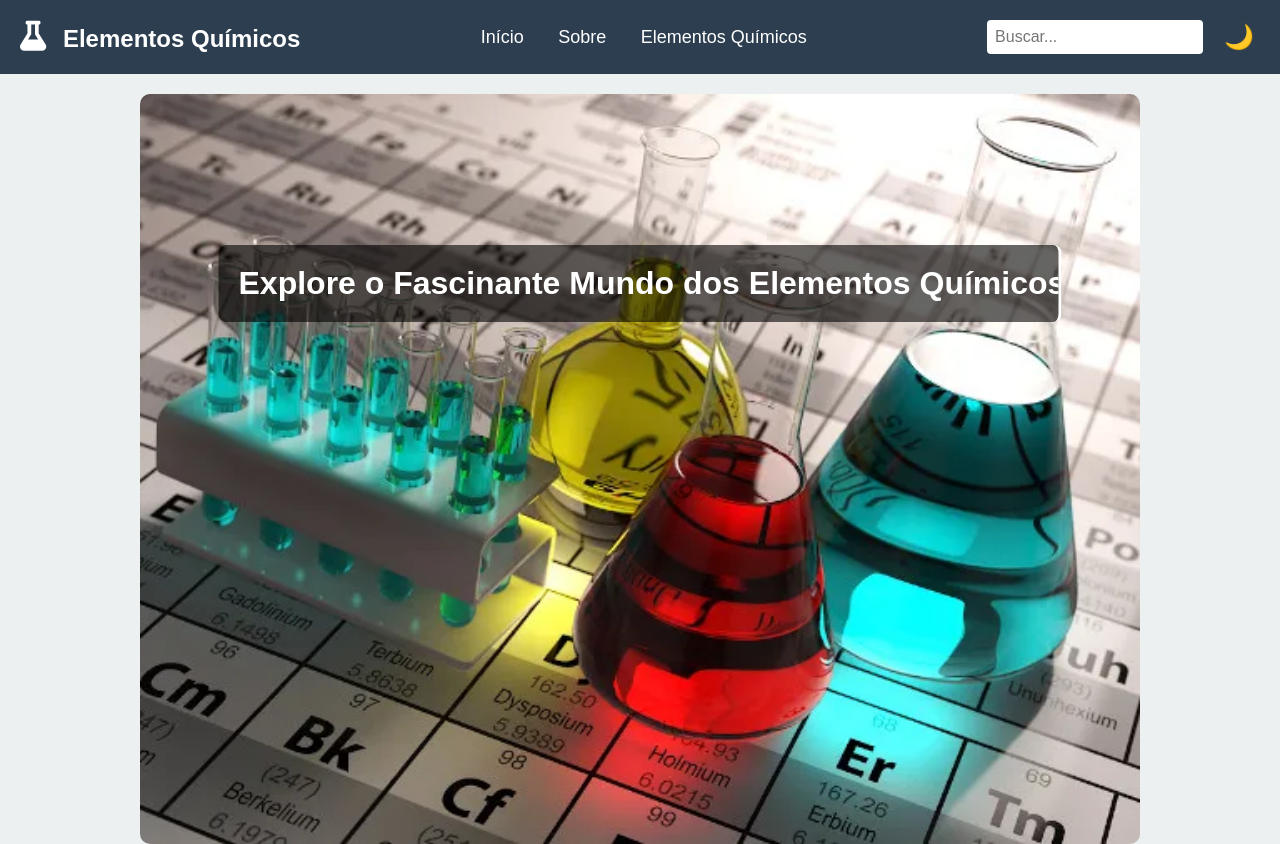
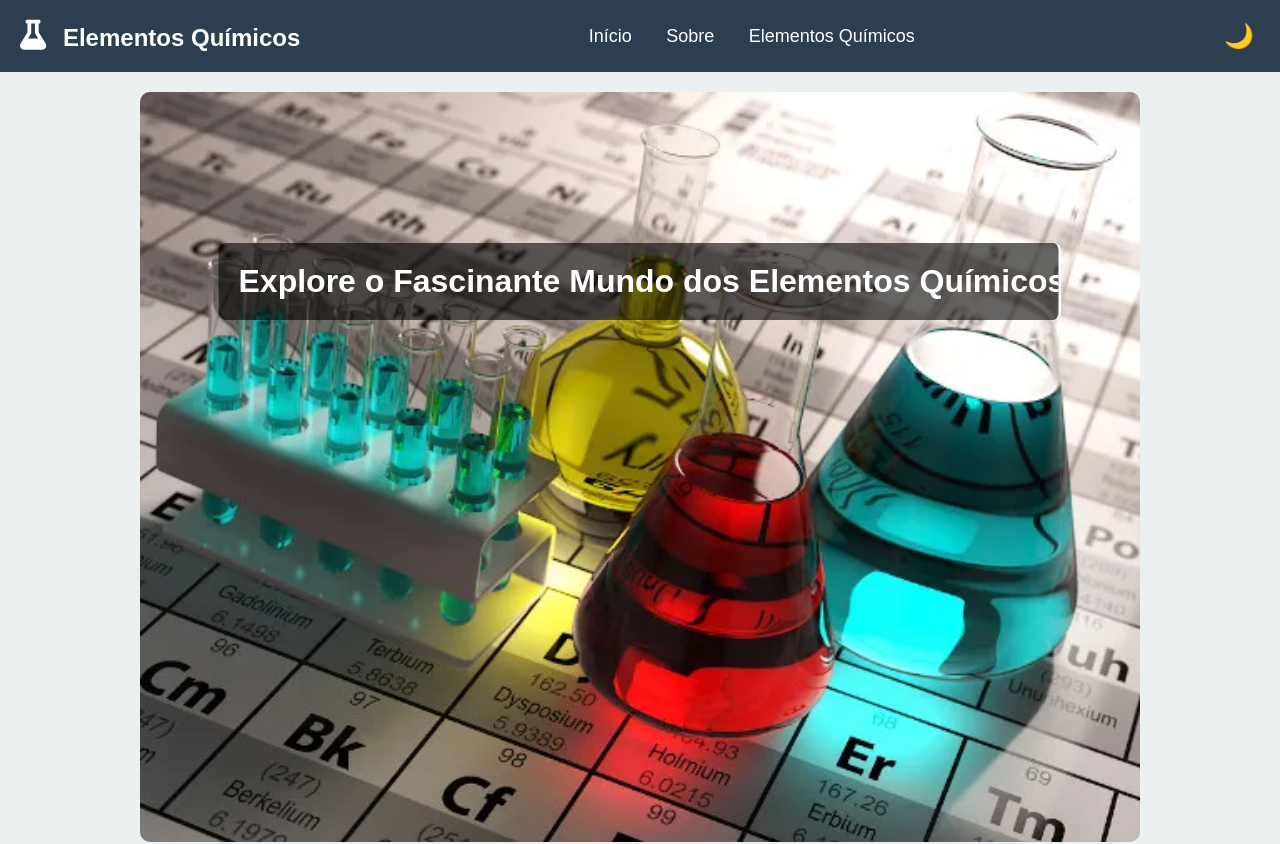
Before and after one commit to neguin777777777777/perda-de-tempo, a plain HTML site: page index.html in a window 1280 px wide. Shown: the top 844 px of the page. Drawn offline with Linux system fonts and the light colour scheme.

Commit message:
Update index.html

```diff
--- a/index.html
+++ b/index.html
@@ -277,7 +277,6 @@
             <a href="elementos.html">Elementos Químicos</a>
         </nav>
         <div class="search-container">
-            <input type="text" class="search-box" placeholder="Buscar...">
             <button class="mode-icon" onclick="toggleMode()">🌙</button>
         </div>
     </header>
```
